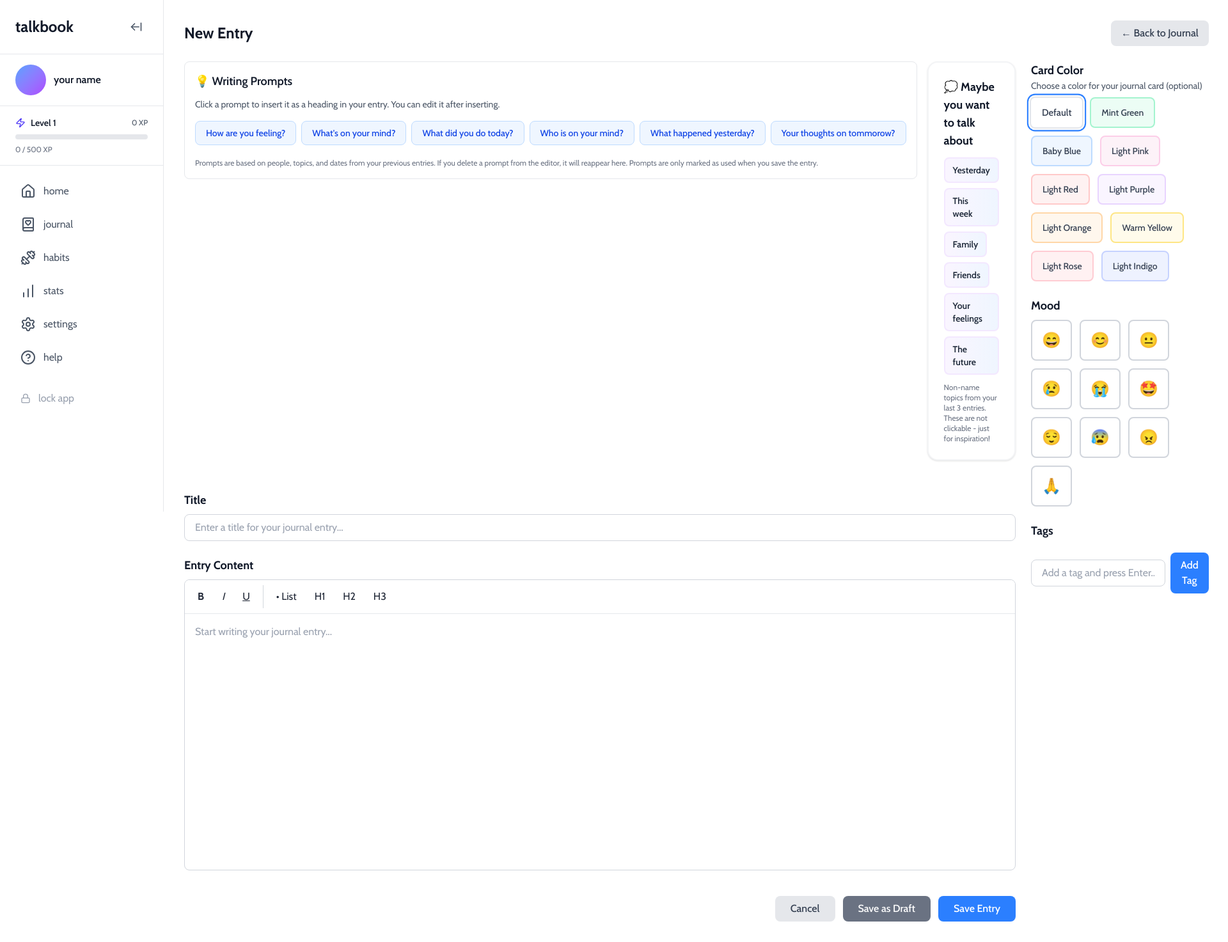
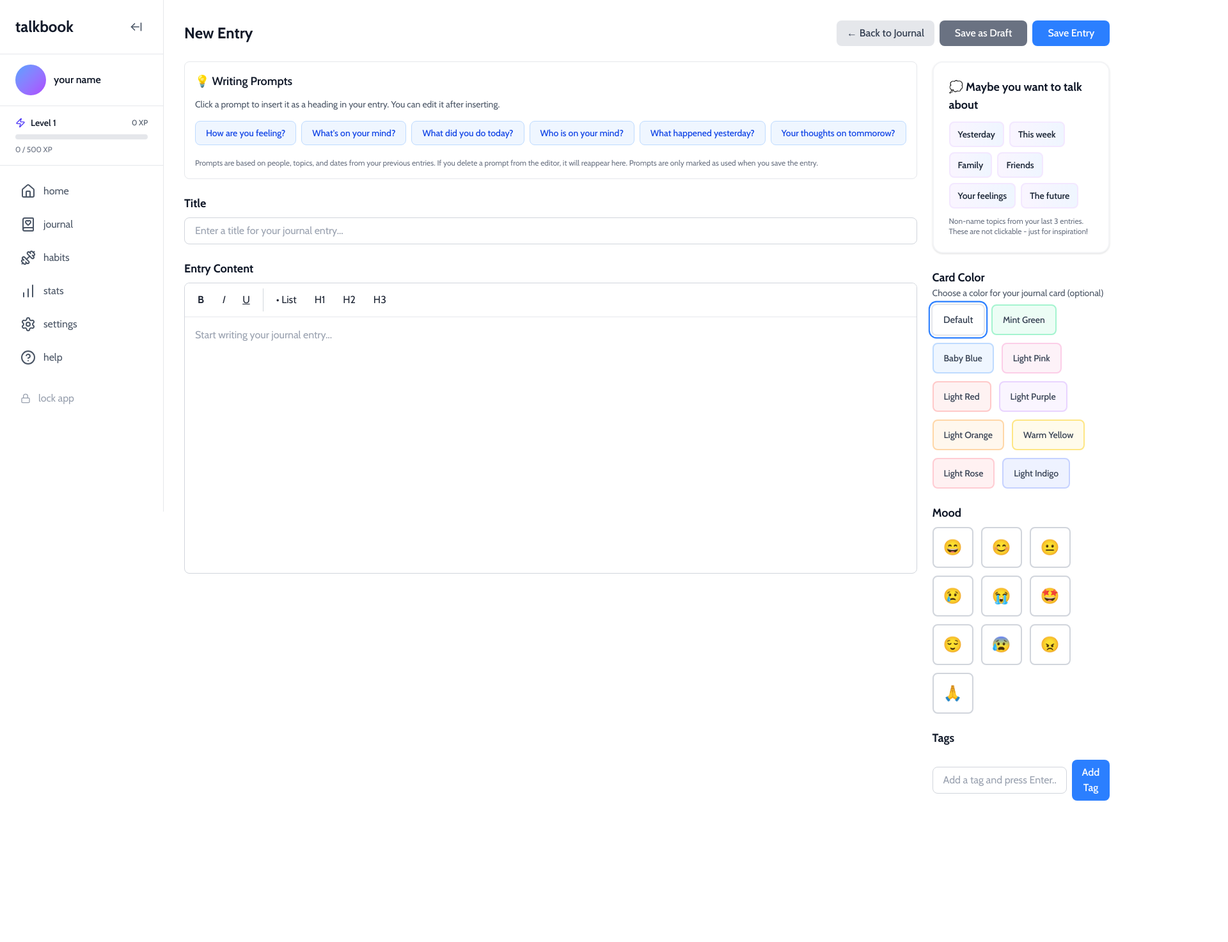
Before and after one commit to MikolWhy/TalkBook, a Next.js app: page /journal/new in a window 1280 px wide. Shown: the whole page at 64% size, 1920 px wide, since content can reach past the window. After the commit the page ends 1284 px from the top, so only its background shows below. Built offline with nearby package versions, Linux system fonts and the light colour scheme.

Commit message:
updated formatting of journal page

```diff
--- a/app/journal/new/page.tsx
+++ b/app/journal/new/page.tsx
@@ -622,6 +622,7 @@ export default function NewEntryPage() {
       {/* Header Section with Title and Back Button */}
       <div className="flex items-center justify-between mb-6">
         <h1 className="text-2xl font-bold text-gray-900">New Entry</h1>
+        <div className="space-x-2">
 
           {/* Back/Exit Button */}
           <button
@@ -630,36 +631,37 @@ export default function NewEntryPage() {
           >
             ← Back to Journal
           </button>
+          <button
+            onClick={handleSaveDraft}
+            disabled={isSaving}
+            className="px-6 py-2 bg-gray-500 text-white rounded-lg hover:bg-gray-600 transition-colors font-medium disabled:opacity-50 disabled:cursor-not-allowed"
+          >
+            {isSaving ? "Saving..." : "Save as Draft"}
+          </button>
+          <button
+            onClick={handleSave}
+            disabled={isSaving}
+            className="px-6 py-2 bg-blue-500 text-white rounded-lg hover:bg-blue-600 transition-colors font-medium disabled:opacity-50 disabled:cursor-not-allowed"
+          >
+            {isSaving ? "Saving..." : "Save Entry"}
+          </button>
+        </div>
       </div>
 
       {/* Two Column Layout: 2/3 left, 1/3 right */}
       <div className="flex gap-6">
         {/* Left Column (2/3) - Writing Section */}
         <div className="flex-[2] space-y-6 text-gray-900">
-          {/* Prompts Section - Side by Side */}
-          <div className="flex gap-4 items-stretch">
           {/* ============================================================================ */}
           {/* SIMPLIFIED: Clickable Name Prompts */}
           {/* ============================================================================ */}
           {availablePrompts.length > 0 && (
-              <div className="flex-1 flex flex-col">
             <PromptSuggestions
               prompts={availablePrompts}
               editorRef={editorRef}
               onPromptInserted={handlePromptInserted}
             />
-              </div>
           )}
-
-            {/* ============================================================================ */}
-            {/* SIMPLIFIED: Non-Clickable Topic Suggestions */}
-            {/* ============================================================================ */}
-            {topicSuggestions.length > 0 && (
-              <div className="flex-1 flex flex-col">
-                <TopicSuggestions suggestions={topicSuggestions} />
-              </div>
-            )}
-          </div>
 
           <div className="flex items-start gap-4">
             {/* Title - 2/3 width */}
@@ -716,34 +718,17 @@ export default function NewEntryPage() {
               placeholder="Start writing your journal entry..."
             />
           </div>
-
-          {/* Action Buttons */}
-          <div className="flex justify-end gap-3 pt-4">
-            <button
-              onClick={handleBack}
-              className="px-6 py-2 bg-gray-200 text-gray-700 rounded-lg hover:bg-gray-300 transition-colors font-medium"
-            >
-              Cancel
-            </button>
-            <button
-              onClick={handleSaveDraft}
-              disabled={isSaving}
-              className="px-6 py-2 bg-gray-500 text-white rounded-lg hover:bg-gray-600 transition-colors font-medium disabled:opacity-50 disabled:cursor-not-allowed"
-            >
-              {isSaving ? "Saving..." : "Save as Draft"}
-            </button>
-            <button
-              onClick={handleSave}
-              disabled={isSaving}
-              className="px-6 py-2 bg-blue-500 text-white rounded-lg hover:bg-blue-600 transition-colors font-medium disabled:opacity-50 disabled:cursor-not-allowed"
-            >
-              {isSaving ? "Saving..." : "Save Entry"}
-            </button>
-          </div>
         </div>
 
         {/* Right Column (1/3) - Settings and Suggestions */}
         <div className="flex-1 space-y-6 text-gray-900">
+          {/* ============================================================================ */}
+          {/* SIMPLIFIED: Non-Clickable Topic Suggestions */}
+          {/* ============================================================================ */}
+          {topicSuggestions.length > 0 && (
+            <TopicSuggestions suggestions={topicSuggestions} />
+          )}
+
           {/* Card Color Selector */}
           <div>
             <div className="mb-2">
```
Lines whose indentation alone changed are shown as unchanged.
